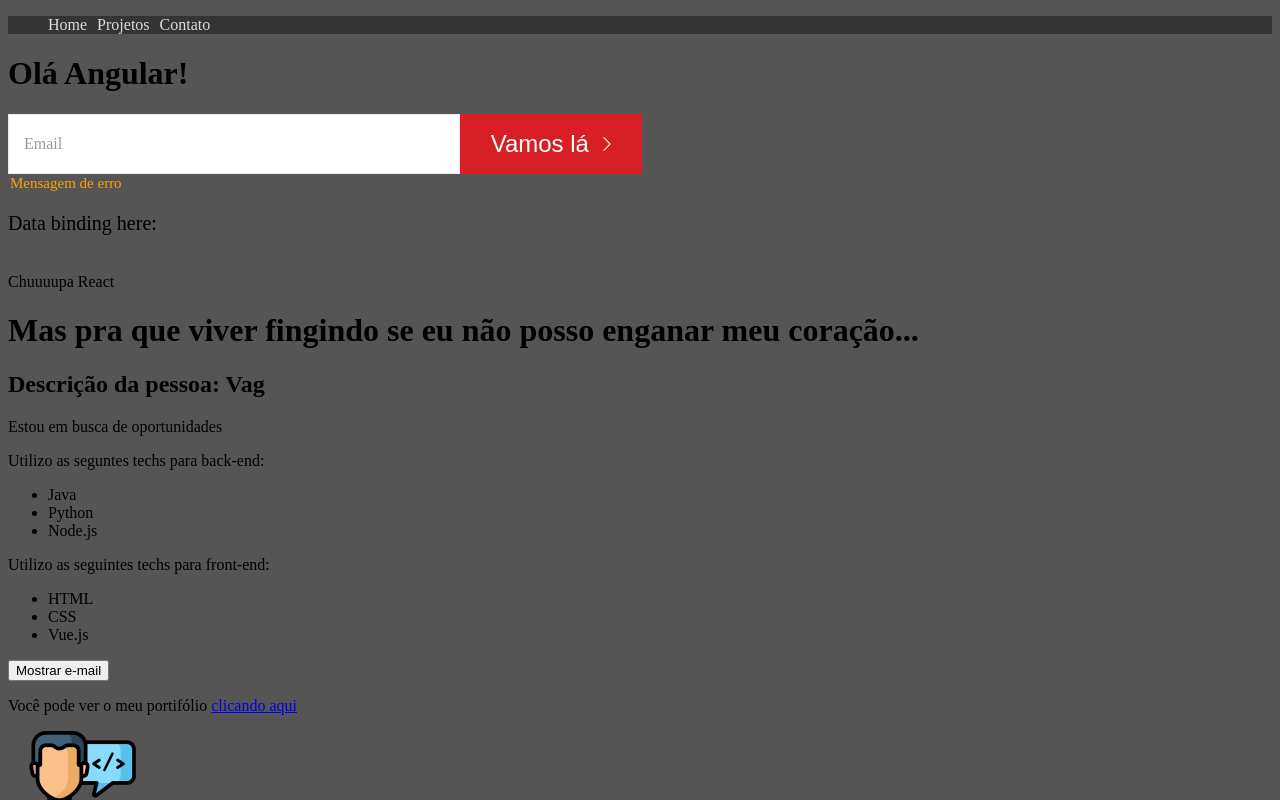
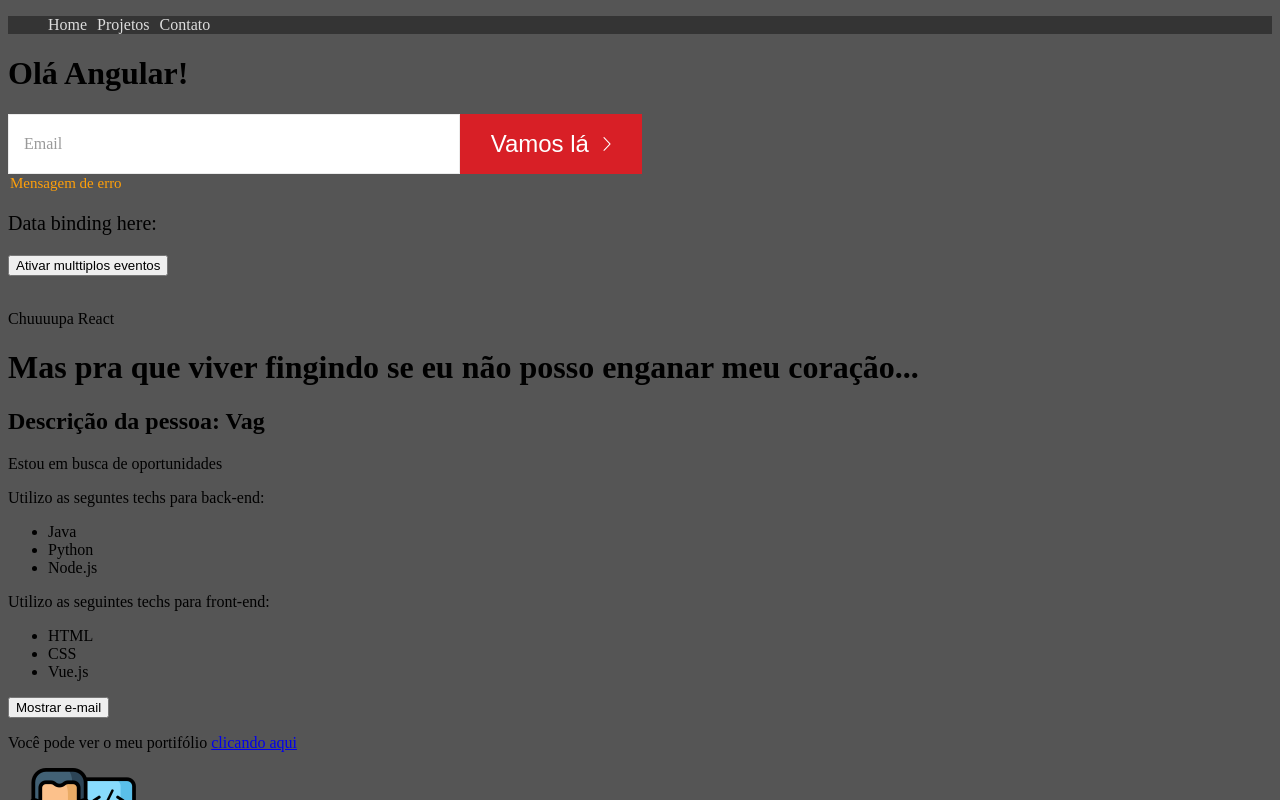
Before and after one commit to vagnerecomp/What-I-know-about-Vue.js, a Vue app: page / in a window 1280 px wide. Shown: the top 800 px of the page. Built offline with nearby package versions, Linux system fonts and the light colour scheme.

Commit message:
Trabalhando com multiplos eventos

```diff
--- /dev/null
+++ b/src/components/MultiplosEventos.vue
@@ -0,0 +1,40 @@
+<template>
+    <!-- Conteúdos abordados: Trabalhando com multiplos eventos -->
+    <div>
+        <button @click="first($event), second($event), third($event), clear($event)">Ativar multtiplos eventos</button>
+        <p>{{multiplos_eventos}}</p>
+    </div>
+</template>
+
+<script>
+export default {
+    name: 'MultiplosEventos',
+    data(){
+        return{
+            multiplos_eventos: "",
+            txt1: 'Primeiro evento',
+            txt2: 'Segundo evento'
+        }
+    },
+    methods:{
+        first(e){
+            this.multiplos_eventos = this.txt1
+        },
+        second(e){
+            setTimeout(()=>{
+                this.multiplos_eventos = this.txt2
+            }, 1000)
+        },
+        third(e){
+            setTimeout(()=>{
+                this.multiplos_eventos = this.txt1 + " " + this.txt2
+            }, 2000)
+        },
+        clear(e){
+            setTimeout(()=>{
+                this.multiplos_eventos = ""
+            }, 3000)
+        }
+    }
+}
+</script>
--- a/src/components/PrimeiroComponente.vue
+++ b/src/components/PrimeiroComponente.vue
@@ -20,14 +20,20 @@
             </div>
             <p style="font-size: 20px">Data binding here: <b>{{input_name}}</b></p>
 
+            <MultiplosEventos />
+
 
 
     </div>
 </template>
 
 <script>
+import MultiplosEventos from './MultiplosEventos.vue'
 export default{
     name: 'PrimeiroComponente',
+    components:{
+        MultiplosEventos
+    },
     data() {
         return{
             frame: 'Angular',
```
